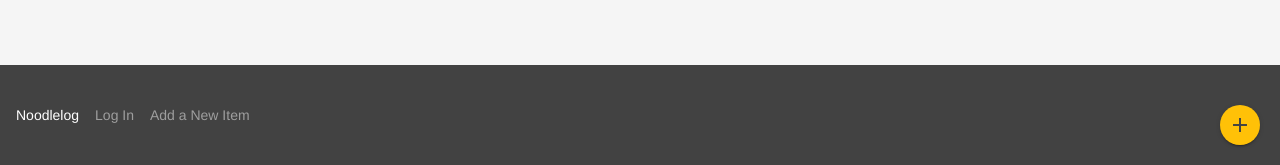
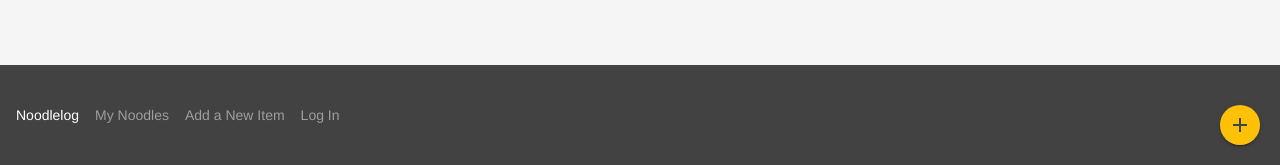
Before and after one commit to abequinonez/udacity-item-catalog, a Flask app: page / in a window 1280 px wide. Shown: the part 635-800 px from the top of the page. Run offline with Flask 2, Linux system fonts and the light colour scheme; data comes from the database, SQL or seed files in the repository; data that the repository does not hold is empty; some libraries are stand-ins or nearby versions.

Commit message:
Add show_user_items route links to layout

```diff
--- a/templates/layout.html
+++ b/templates/layout.html
@@ -81,6 +81,7 @@
             <nav class="mdl-navigation">
                 <span class="mdl-navigation__link">My Account</span>
                 {% if session['username'] %}
+                    <a class="mdl-navigation__link" href="{{url_for('show_user_items')}}">My Noodles</a>
                     <a class="mdl-navigation__link" href="{{url_for('new_item')}}">Add a New Item</a>
                     <a class="mdl-navigation__link logout-link" href="">Log Out</a>
                 {% else %}
@@ -101,12 +102,13 @@
                 <div class="mdl-mini-footer__left-section">
                     <div class="mdl-logo"><a href="{{url_for('index')}}">Noodlelog</a></div>
                     <ul class="mdl-mini-footer__link-list">
+                        <li><a href="{{url_for('show_user_items')}}">My Noodles</a></li>
+                        <li><a href="{{url_for('new_item')}}">Add a New Item</a></li>
                         {% if session['username'] %}
                             <li><a class="logout-link" href="">Log Out</a></li>
                         {% else %}
                             <li><a href="{{url_for('show_login')}}">Log In</a></li>
                         {%  endif %}
-                        <li><a href="{{url_for('new_item')}}">Add a New Item</a></li>
                     </ul>
                 </div>
             </footer>
```
